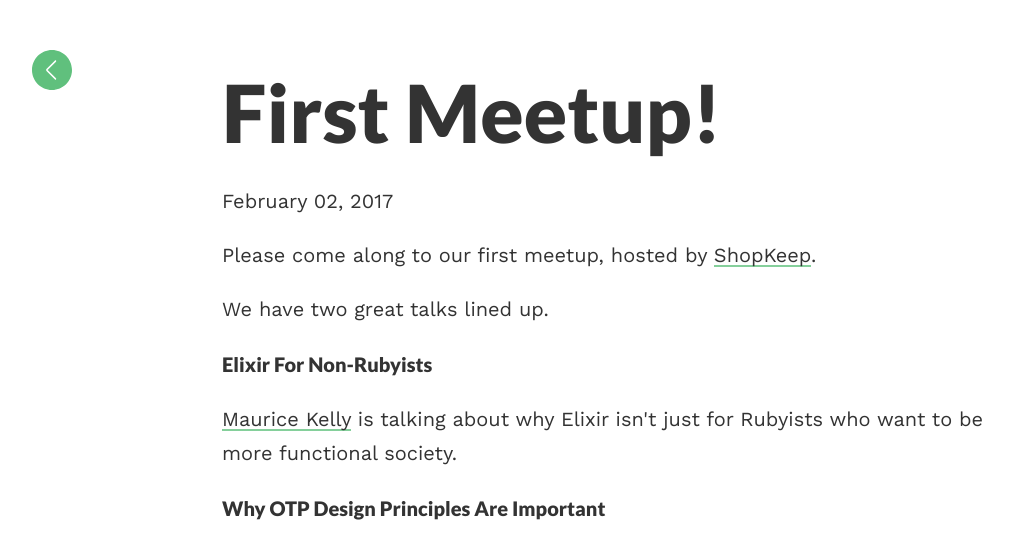
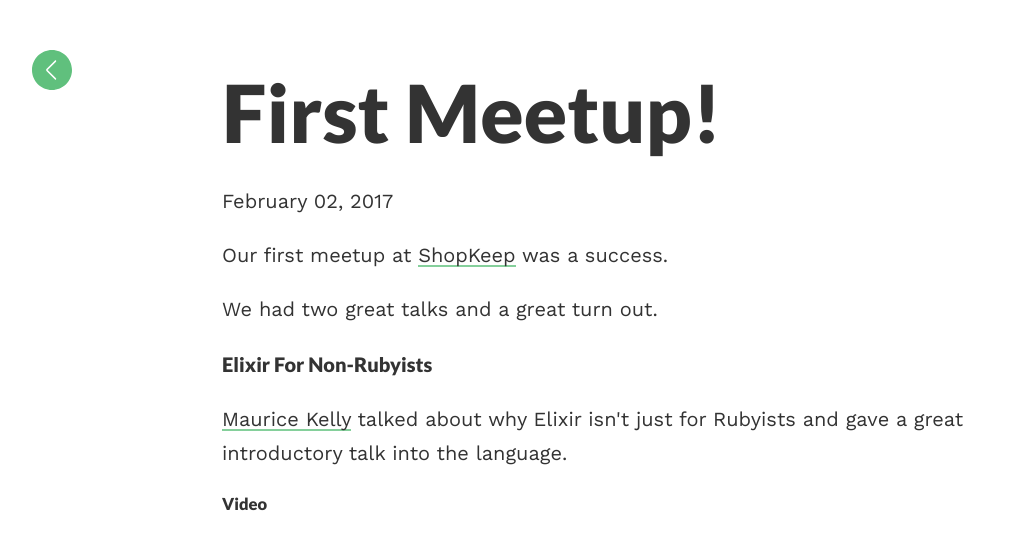
Before and after one commit to belfastelixir/belfastelixir.github.io, a Jekyll site: the page built from _posts/2017-02-02-first-meetup.html, in a window 1280 px wide. Shown: the top 540 px of the page, without its empty margins (18-1031 px from the left). Built offline with Jekyll 4.4.1, drawn with Linux system fonts in a browser that asks for light colours; some of the changed text lies outside the part shown; grey boxes are pictures that could not be loaded.

Commit message:
Added Mo's talk (slides and video)

```diff
--- a/_posts/2017-02-02-first-meetup.html
+++ b/_posts/2017-02-02-first-meetup.html
@@ -2,11 +2,33 @@
 layout: post
 title:  "First Meetup!"
 date:   2017-02-02 16:16:01 -0600
-categories: meetup holsee maurice otp
+categories: meetup holsee maurice otp introductory
 ---
-<p>Please come along to our first meetup, hosted by <a href="http://www.shopkeep.com">ShopKeep</a>.</p>
-<p>We have two great talks lined up.</p>
+<p>Our first meetup at <a href="http://www.shopkeep.com">ShopKeep</a>
+was a success.</p>
+
+<p>We had two great talks and a great turn out.</p>
+
 <h4>Elixir for non-Rubyists</h4>
-<p><a href="https://twitter.com/mauricerkelly">Maurice Kelly</a> is talking about why Elixir isn't just for Rubyists who want to be more functional society.</p>
+<p><a href="https://twitter.com/mauricerkelly">Maurice Kelly</a> talked
+about why Elixir isn't just for Rubyists and gave a great introductory talk
+into the language.</p>
+<p>
+
+<h5>Video</h5>
+<p><iframe width="560" height="315" src="https://www.youtube.com/embed/2nKoTSGVquc" frameborder="0" allowfullscreen></iframe></p>
+
+<h5>Slides</h5>
+<p>
+<script async class="speakerdeck-embed" data-id="ccf3389a1e5443448d017b24417ea974" data-ratio="1.77777777777778" src="//speakerdeck.com/assets/embed.js"></script>
+</p>
 <h4>Why OTP design principles are important</h4>
-<p><a href="https://twitter.com/holsee">Steven Holdsworth</a> is giving a brief tour of OTP and what it has to offer with regards to distribution and resiliency and why following them opens up a world of tooling and compatibility.</p>
+<p><a href="https://twitter.com/holsee">Steven Holdsworth</a> gave us a live
+coding talk and a tour of OTP and what it has to offer with regards to
+distribution and resiliency and why following them opens up a world of tooling
+and compatibility.</p>
+<h5>Video</h5>
+<p>Coming Soon.</p>
+<h5>Slides</h5>
+<p>Coming Soon.</p>
+<h5>Slides</h5>
```
